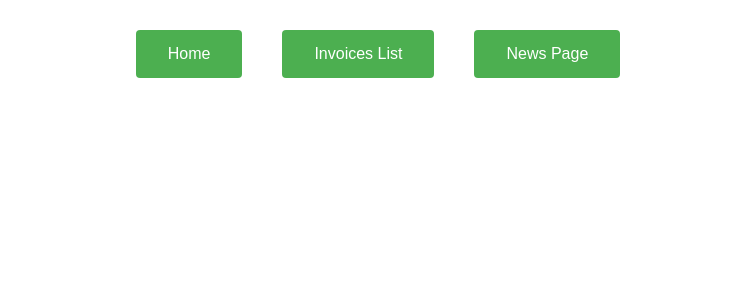
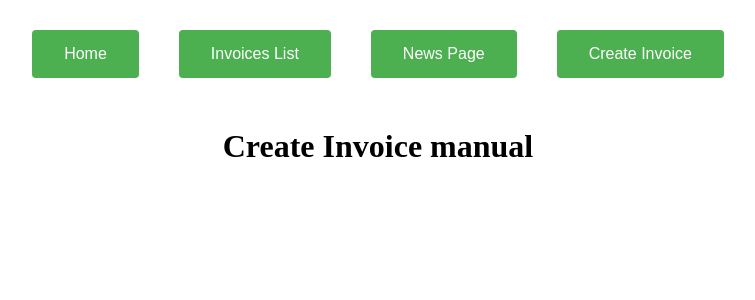
Before and after one commit to KacperLewicki/Invoices_Finance, a React (Create React App) app: page /CreateInvoicePage in a window 1280 px wide. Shown: the top 300 px of the page, without its empty margins (262-1017 px from the left). Built offline with nearby package versions, Linux system fonts and the light colour scheme.

Commit message:
new content in app create_Invoice_manual

```diff
--- /dev/null
+++ b/src/CreateInvoice/CreateInvoice.jsx
@@ -0,0 +1,14 @@
+import React from 'react';
+
+class CreateInvoice extends React.Component {
+
+render(){
+    return(
+        <h1>Create Invoice manual</h1>
+    )
+}
+
+
+}
+
+export default CreateInvoice;
--- /dev/null
+++ b/src/CreateInvoicePage/CreateInvoicePage.jsx
@@ -0,0 +1,10 @@
+import React from 'react';
+import CreateInvoice from '../CreateInvoice/CreateInvoice';
+
+const CreateInvoicePage = () => {
+    return (
+        <CreateInvoice />
+    )
+}
+
+export default CreateInvoicePage;
--- a/src/app/App.jsx
+++ b/src/app/App.jsx
@@ -3,6 +3,7 @@ import { BrowserRouter as Router, Link, Routes, Route } from 'react-router-dom';
 import  {InvoiceListPage}  from '../components/invoicesPage/InvoicesPage';
 import NewsPage from '../components/newsPage/NewsPage';
 import "./App.css";
+import CreateInvoicePage from '../CreateInvoicePage/CreateInvoicePage.jsx';
 
 function App() {
 
@@ -13,10 +14,12 @@ function App() {
     <Link to="/"><button className='button_StartMenu'>Home</button></Link>
     <Link to="/InvoiceListPage"><button className='button_StartMenu'>Invoices List</button></Link>
     <Link to="/NewsPage"><button className='button_StartMenu'>News Page</button></Link>
+    <Link to="/CreateInvoicePage"><button className='button_StartMenu'>Create Invoice</button></Link>
     </div>
     <Routes>
         <Route path="/InvoiceListPage" element={<InvoiceListPage />} />
         <Route path='/NewsPage' element={<NewsPage />}></Route>
+        <Route path='/CreateInvoicePage' element={<CreateInvoicePage />}></Route>
     </Routes>
     </Router>
 
```
